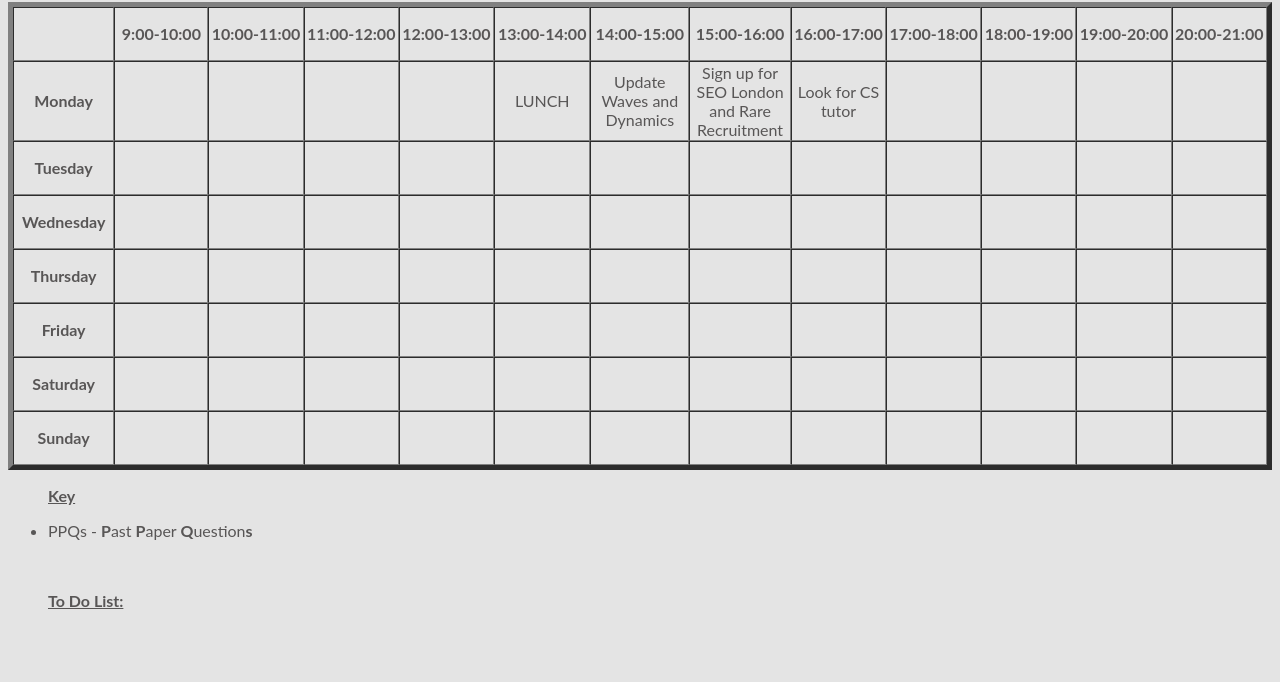
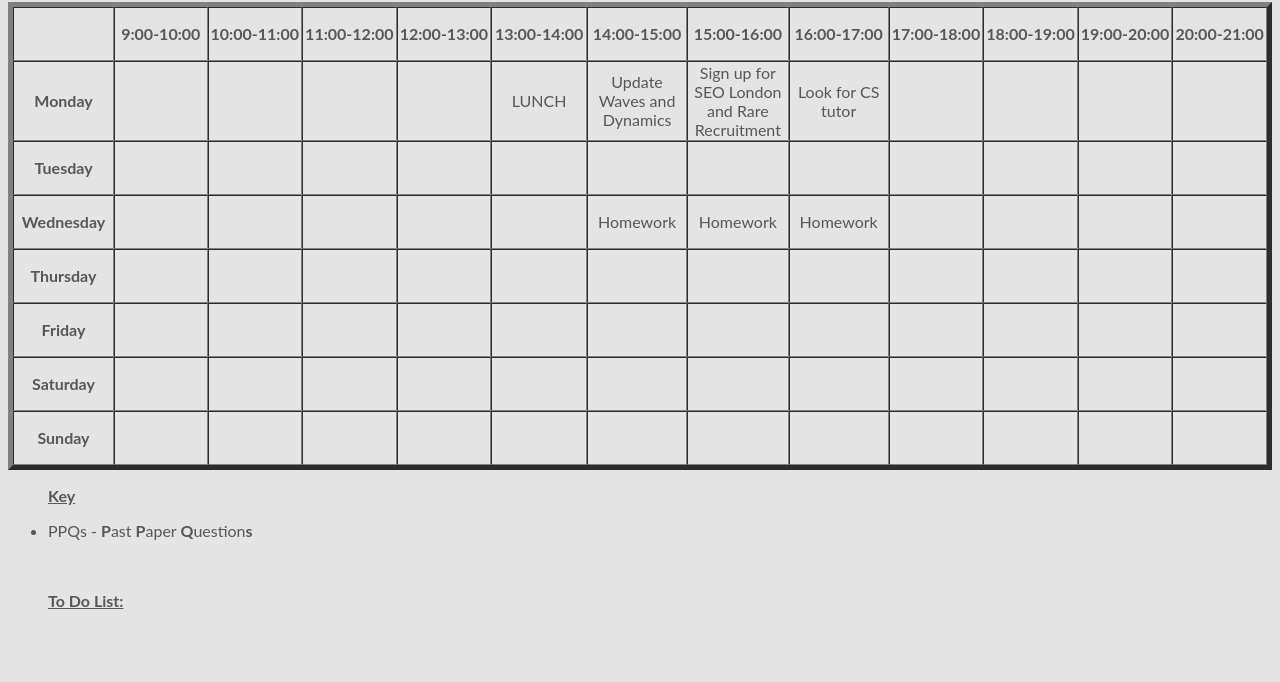
Before and after one commit to halfadam/halfadam.github.io, a plain HTML site: page timetable.html in a window 1280 px wide. Shown: the part 80-762 px from the top of the page. Drawn offline with Linux system fonts and the light colour scheme.

Commit message:
Update timetable.html

```diff
--- a/timetable.html
+++ b/timetable.html
@@ -96,9 +96,9 @@
           <td align="center" height="50" width="100"></td>
           <td align="center" height="50" width="100"></td>
           <td align="center" height="50" width="100"></td>
-          <td align="center" height="50" width="100"></td>
-          <td align="center" height="50" width="100"></td>
-          <td align="center" height="50" width="100"></td>
+          <td align="center" height="50" width="100">Homework</td>
+          <td align="center" height="50" width="100">Homework</td>
+          <td align="center" height="50" width="100">Homework</td>
           <td align="center" height="50" width="100"></td>
           <td align="center" height="50" width="100"></td>
           <td align="center" height="50" width="100"></td>
```
